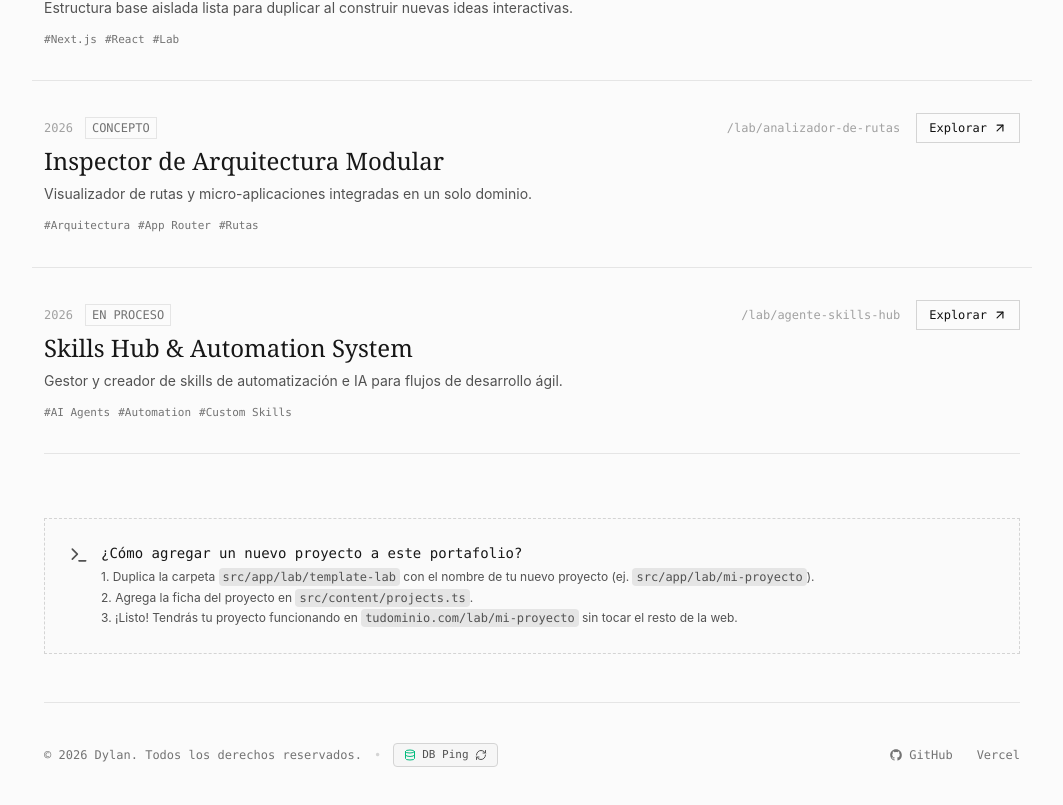
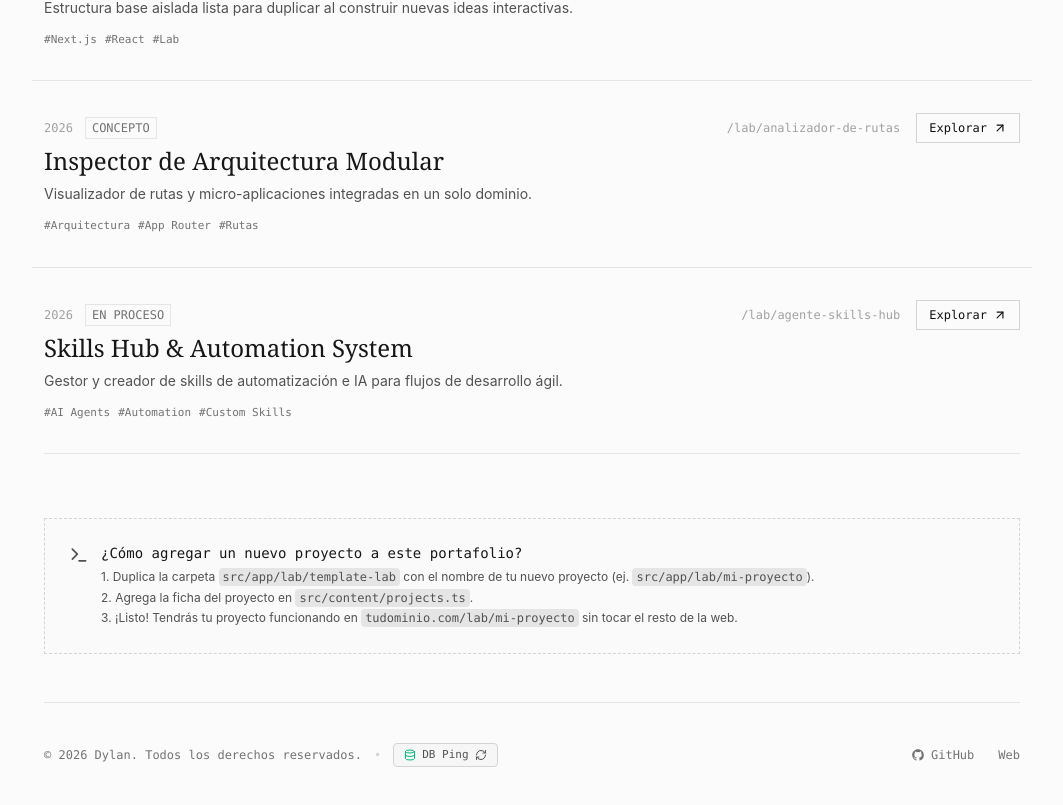
Before and after one commit to XDylaan27/PortafolioWebDylan, a Next.js app: page / in a window 1280 px wide. Shown: the part 1571-2376 px from the top of the page, without its empty margins (108-1171 px from the left). Built offline with nearby package versions, Linux system fonts and the light colour scheme; no server answers.

Commit message:
docs: add production live url https://portafoliowebdylan.vercel.app/

```diff
--- a/src/app/page.tsx
+++ b/src/app/page.tsx
@@ -201,7 +201,7 @@ export default function HomePage() {
         </div>
         <div className="flex items-center gap-6">
           <a
-            href="https://github.com"
+            href="https://github.com/XDylaan27/PortafolioWebDylan"
             target="_blank"
             rel="noopener noreferrer"
             className="flex items-center gap-1.5 hover:text-neutral-900 dark:hover:text-white transition-colors"
@@ -212,12 +212,12 @@ export default function HomePage() {
             GitHub
           </a>
           <a
-            href="https://vercel.com"
+            href="https://portafoliowebdylan.vercel.app/"
             target="_blank"
             rel="noopener noreferrer"
             className="flex items-center gap-1 hover:text-neutral-900 dark:hover:text-white transition-colors"
           >
-            Vercel
+            Web
           </a>
         </div>
       </footer>
```
Also changed, not shown: 2 other files (tests, documents, lock files or other folders).
